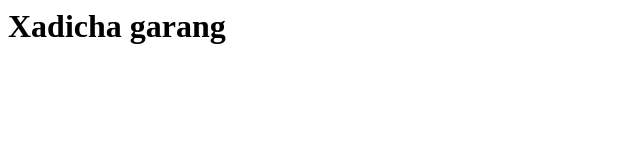
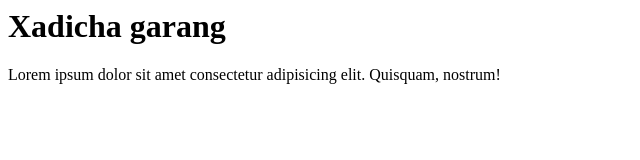
Before and after one commit to xadicha1234/index, a plain HTML site: page index.html in a window 1280 px wide. Shown: the whole page, without its empty margins (0-640 px from the left). Drawn offline with Linux system fonts and the light colour scheme.

Commit message:
p tag crated

```diff
--- a/index.html
+++ b/index.html
@@ -6,5 +6,6 @@
 </head>
 <body>
     <h1>Xadicha garang</h1>
+    <p>Lorem ipsum dolor sit amet consectetur adipisicing elit. Quisquam, nostrum!</p>
 </body>
 </html>
```
